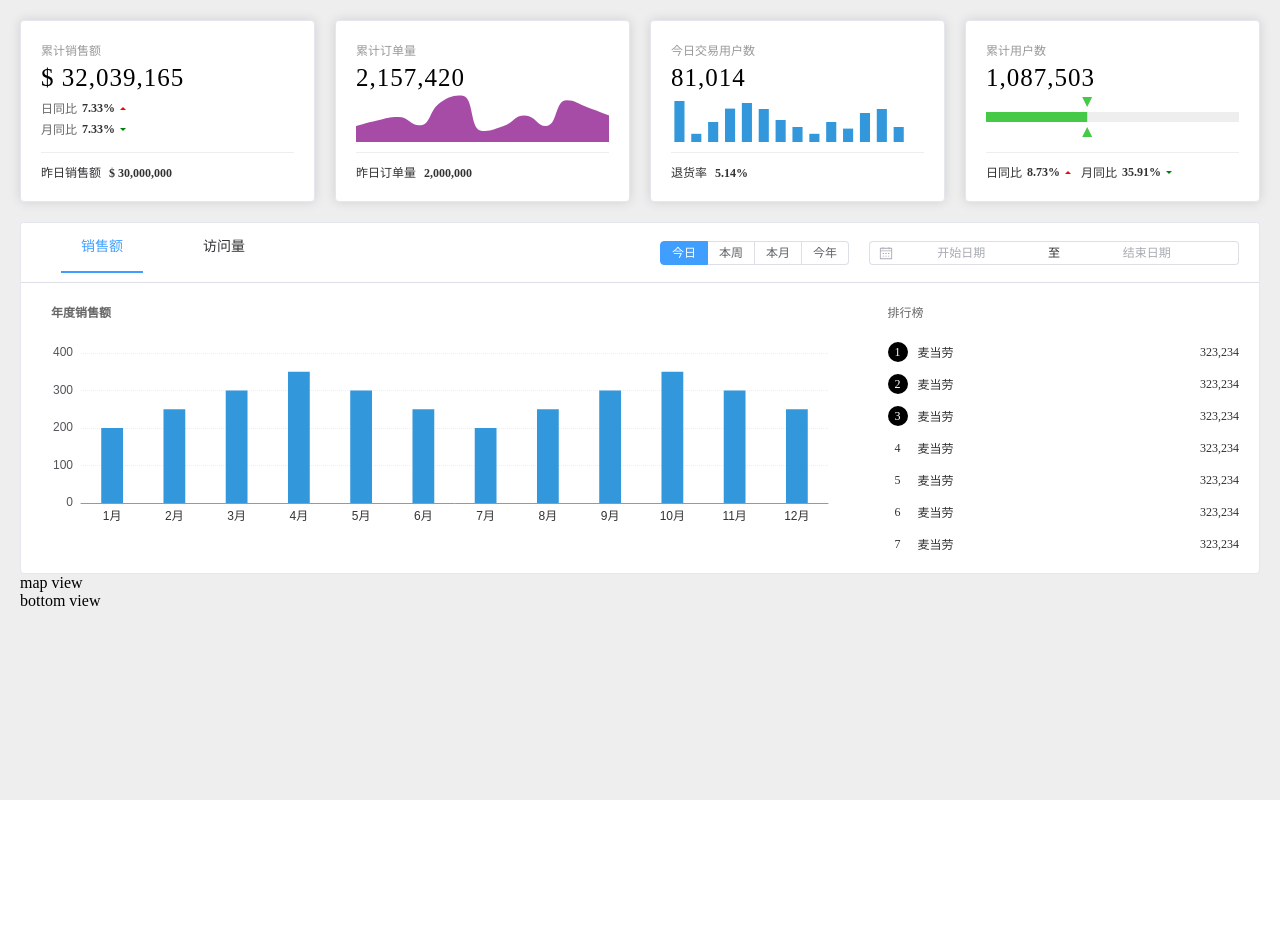
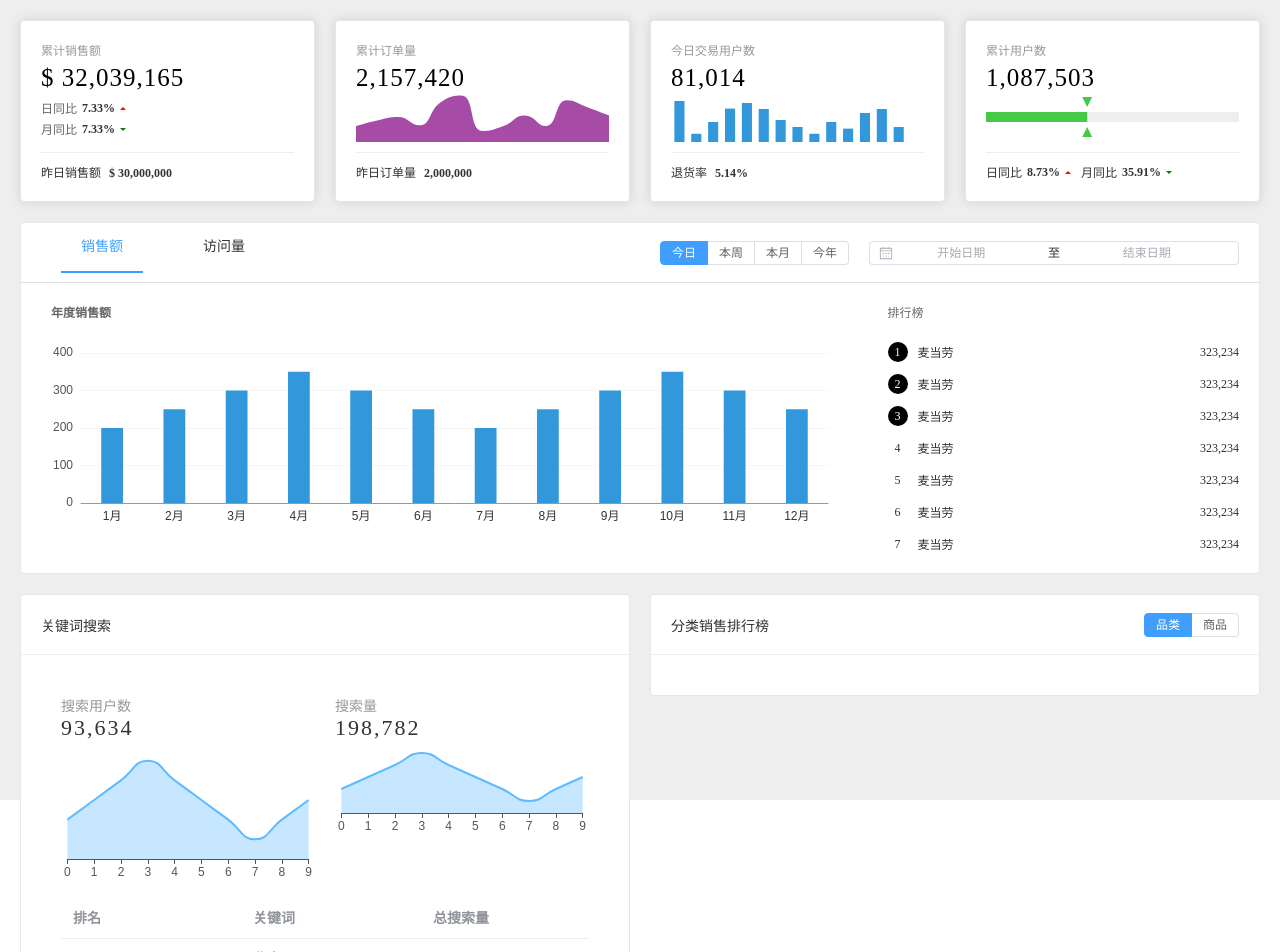
Before and after one commit to 17801020645/datav-report-dev, a Vue app: page / in a window 1280 px wide. Shown: the top 952 px of the page. Before the commit the page ends 800 px from the top, so only its background shows below. Built offline with nearby package versions, Linux system fonts and the light colour scheme; the HTML template or start-up script is replaced by a standard one.

Commit message:
搜索关键词组件开发 doing 图表渲染不一致问题, 翻页没有出现的问题 todo

```diff
--- a/src/components/BottomView/BottomIndex.vue
+++ b/src/components/BottomView/BottomIndex.vue
@@ -1,7 +1,221 @@
 <template>
-  <div>bottom view</div>
+  <div class="bottom-view">
+    <div class="view">
+      <el-card shadow="hover">
+        <template v-slot:header>
+          <div class="title-wrapper">关键词搜索</div>
+        </template>
+        <template v-slot:default>
+          <div class="chart-wrapper">
+            <div class="chart-inner">
+              <div class="chart">
+                <div class="chart-title">搜索用户数</div>
+                <div class="chart-data">93,634</div>
+                <v-chart :option="searchUserOption" autoresize> </v-chart>
+              </div>
+              <div class="chart">
+                <div class="chart-title">搜索量</div>
+                <div class="chart-data">198,782</div>
+                <v-chart :option="searchUserOption"></v-chart>
+                <!-- <v-chart :option="searchNumberOption"></v-chart> -->
+              </div>
+            </div>
+
+            <div class="table-wrapper">
+              <el-table :data="tableData">
+                <el-table-column prop="rank" label="排名" width="180"></el-table-column>
+                <el-table-column prop="keyword" label="关键词" width="180"></el-table-column>
+                <el-table-column prop="count" label="总搜索量" width="180"></el-table-column>
+                <el-table-column prop="users" label="搜索用户数" width="180"></el-table-column>
+              </el-table>
+              <el-pagination
+                layout="prev, pager, next"
+                :total="100"
+                :hide-on-single-page="switchPagination"
+                :page-size="4"
+                background
+                @current-change="onPageChange"
+              />
+            </div>
+          </div>
+        </template>
+      </el-card>
+    </div>
+    <div class="view">
+      <el-card shadow="hover">
+        <template v-slot:header>
+          <div class="title-wrapper">
+            <div class="title">分类销售排行榜</div>
+            <div class="radio-wrapper">
+              <el-radio-group v-model="radioSelect" size="small">
+                <el-radio-button label="品类"></el-radio-button>
+                <el-radio-button label="商品"></el-radio-button>
+              </el-radio-group>
+            </div>
+          </div>
+        </template>
+        <v-chart :option="categoryOptions"></v-chart>
+      </el-card>
+    </div>
+  </div>
 </template>
 
-<script setup lang="ts"></script>
+<script setup lang="ts">
+import { use } from 'echarts/core'
+import { CanvasRenderer } from 'echarts/renderers'
+import { LineChart } from 'echarts/charts'
+import {
+  GridComponent,
+  DatasetComponent,
+  LegendComponent,
+  TooltipComponent,
+  ToolboxComponent,
+} from 'echarts/components'
+import VChart from 'vue-echarts'
+import { ref } from 'vue'
 
-<style scoped lang="scss"></style>
+use([
+  DatasetComponent,
+  GridComponent,
+  LegendComponent,
+  LineChart,
+  TooltipComponent,
+  ToolboxComponent,
+  CanvasRenderer,
+])
+
+const switchPagination = ref(false)
+
+const searchUserOption = ref({
+  xAxis: {
+    type: 'category',
+    boundaryGap: false,
+  },
+  yAxis: {
+    show: false,
+    min: 0,
+    max: 300,
+  },
+  series: [
+    {
+      type: 'line',
+      data: [100, 150, 200, 250, 200, 150, 100, 50, 100, 150],
+      areaStyle: {
+        color: 'rgba(95, 187,255,.5)',
+      },
+      lineStyle: {
+        color: 'rgba(95, 187,255)',
+      },
+      itemStyle: {
+        opacity: 0,
+      },
+      smooth: true,
+    },
+  ],
+  grid: {
+    top: 0,
+    left: 0,
+    bottom: 0,
+    right: 0,
+  },
+})
+
+function onPageChange(page: number) {
+  console.log(page)
+}
+
+// const searchNumberOption = ref({})
+const tableData = ref([
+  { id: 1, rank: 1, keyword: '北京', count: 100, users: 90, range: '90%' },
+  { id: 2, rank: 2, keyword: '北京', count: 100, users: 90, range: '90%' },
+  { id: 3, rank: 3, keyword: '北京', count: 100, users: 90, range: '90%' },
+  { id: 4, rank: 4, keyword: '北京', count: 100, users: 90, range: '90%' },
+  { id: 5, rank: 5, keyword: '北京', count: 100, users: 90, range: '90%' },
+  { id: 6, rank: 6, keyword: '北京', count: 100, users: 90, range: '90%' },
+])
+
+const radioSelect = ref<string>('品类')
+const categoryOptions = ref({})
+</script>
+
+<style scoped lang="scss">
+.bottom-view {
+  display: flex;
+  margin-top: 20px;
+  .view {
+    flex: 1;
+    width: 50%;
+    box-sizing: border-box;
+
+    &:first-child {
+      padding: 0 10px 0 0;
+    }
+
+    &:last-child {
+      padding: 0 0 0 10px;
+    }
+
+    .title-wrapper {
+      display: flex;
+      align-items: center;
+      height: 60px;
+      box-sizing: border-box;
+      border-bottom: 1px solid #eee;
+      font-size: 14px;
+      font-weight: 500;
+      padding: 0 0 0 20px;
+
+      .radio-wrapper {
+        flex: 1;
+        display: flex;
+        justify-content: flex-end;
+        padding-right: 20px;
+      }
+    }
+
+    .chart-wrapper {
+      display: flex;
+      flex-direction: column;
+      height: 452px;
+
+      .chart-inner {
+        display: flex;
+        padding: 0 10px;
+        margin-top: 20px;
+
+        .chart {
+          flex: 1;
+          padding: 0 10px;
+
+          .chart-title {
+            color: #999;
+            font-size: 14px;
+          }
+
+          .chart-data {
+            font-size: 22px;
+            color: #333;
+            font-weight: 500;
+            letter-spacing: 2px;
+          }
+
+          .v-chart {
+            height: 50px;
+          }
+        }
+      }
+      .table-wrapper {
+        flex: 1;
+        margin-top: 20px;
+        padding: 0 20px 20px;
+
+        .el-pagination {
+          display: flex;
+          justify-content: flex-end;
+          margin-top: 15px;
+        }
+      }
+    }
+  }
+}
+</style>
--- a/src/views/HomeView.vue
+++ b/src/views/HomeView.vue
@@ -2,8 +2,8 @@
   <div class="home">
     <top-index></top-index>
     <sales-index></sales-index>
+    <bottom-index></bottom-index>
     <map-index></map-index>
-    <bottom-index></bottom-index>
   </div>
 </template>
 
```
